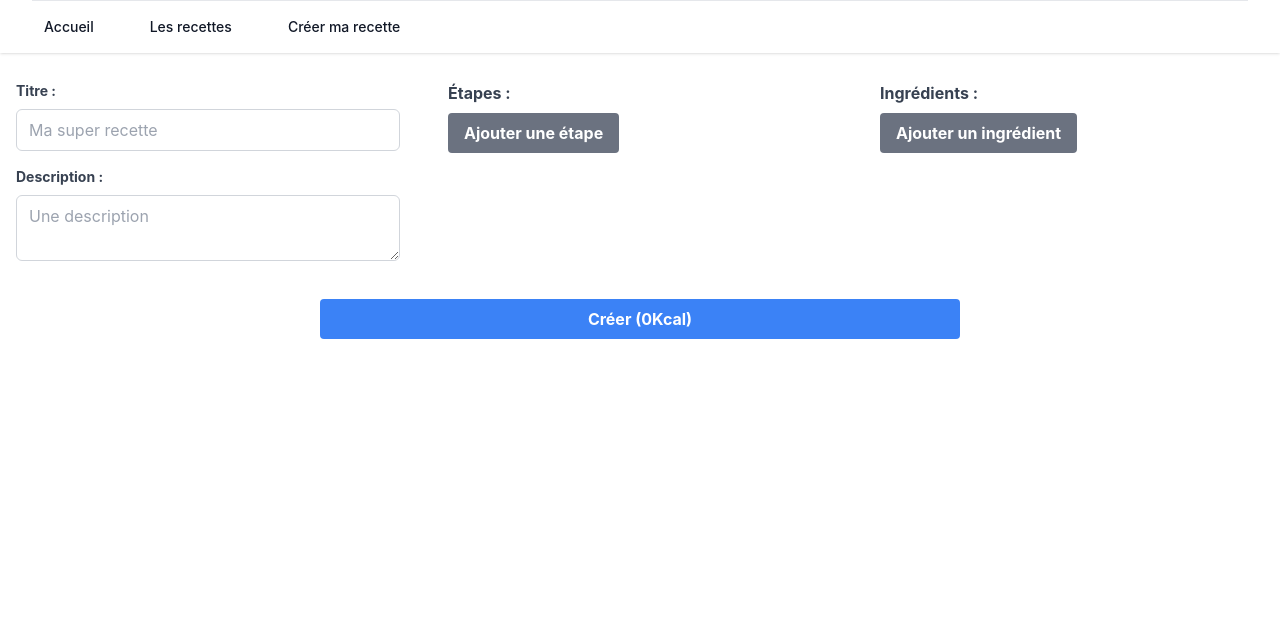
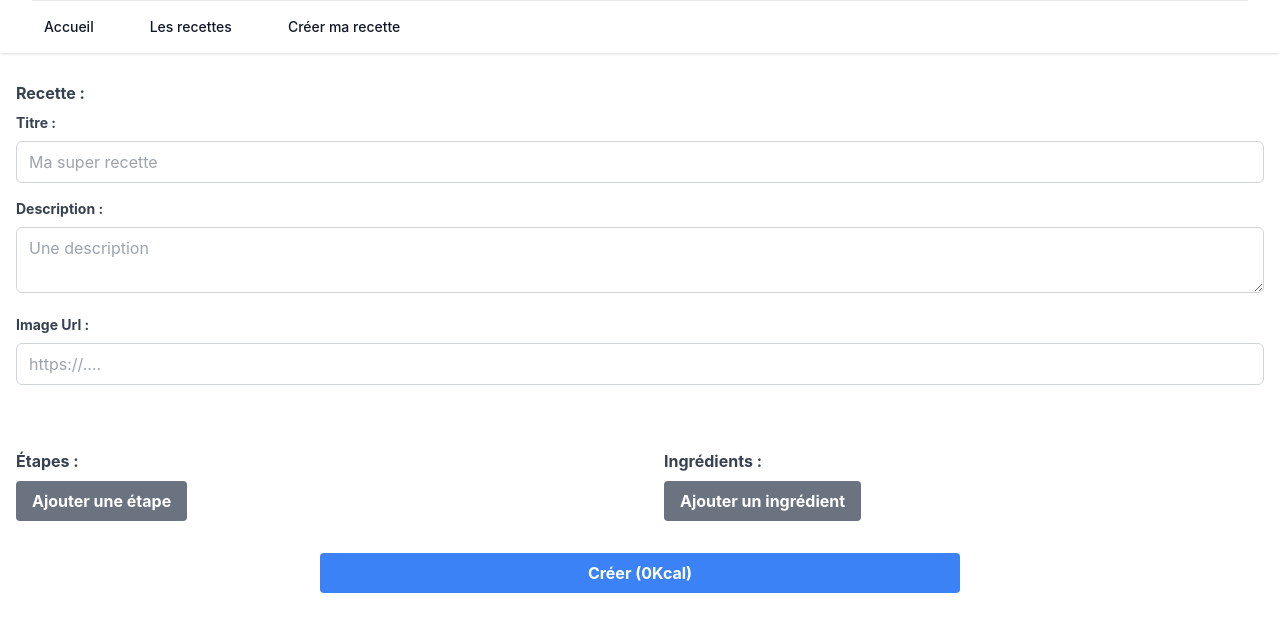
Before and after one commit to YOUPIDOK/challenge-stack-2, a Vue app in the folder client/: page /creer-ma-recette in a window 1280 px wide. Shown: the top 632 px of the page. Built offline with nearby package versions, Linux system fonts and the light colour scheme.

Commit message:
:zap: display recipes

```diff
--- a/client/src/components/RecipeForm.vue
+++ b/client/src/components/RecipeForm.vue
@@ -1,18 +1,25 @@
 <template>
   <form @submit.prevent="handleSubmit" action="" class="mt-3">
-    <div class="grid grid-cols-3 gap-4">
+    <div class="grid grid-cols-1 gap-4">
       <div class="p-4">
+        <div class="mb-4">
+          <label class="block text-gray-700 font-bold mb-2">Recette :</label>
           <div class="mb-4">
             <label class="block text-gray-700 text-sm font-bold mb-2" for="titre">Titre :</label>
             <input required v-model="recipe.title" class="w-full px-3 py-2 border border-gray-300 rounded-md focus:outline-none focus:border-blue-500" type="text" id="titre" placeholder="Ma super recette">
           </div>
-
           <div class="mb-4">
             <label class="block text-gray-700 text-sm font-bold mb-2" for="description">Description :</label>
             <textarea required v-model="recipe.description" class="w-full px-3 py-2 border border-gray-300 rounded-md focus:outline-none focus:border-blue-500" id="description" placeholder="Une description"></textarea>
           </div>
+          <div class="mb-4">
+            <label class="block text-gray-700 text-sm font-bold mb-2" for="description">Image Url :</label>
+            <input required v-model="recipe.image" class="w-full px-3 py-2 border border-gray-300 rounded-md focus:outline-none focus:border-blue-500" type="text" id="image" placeholder="https://....">
+          </div>
+        </div>
       </div>
 
+      <div class="grid grid-cols-1 md:grid-cols-2 gap-4">
         <div class="p-4">
           <div class="mb-4">
             <label class="block text-gray-700 font-bold mb-2">Étapes :</label>
@@ -63,6 +70,7 @@
                 <button type="button" class="ml-2 bg-red-500 hover:bg-red-700 text-white font-bold py-2 px-4 rounded" @click="removeIngredient(index)">Supprimer</button>
               </div>
               <button type="button" id="addIngredient" class="bg-gray-500 hover:bg-gray-700 text-white font-bold py-2 px-4 rounded" @click="addIngredient">Ajouter un ingrédient</button>
+            </div>
           </div>
         </div>
       </div>
--- a/client/src/models/recipe/recipe.ts
+++ b/client/src/models/recipe/recipe.ts
@@ -5,6 +5,7 @@ export interface IRecipe {
   id: string;
   title: string;
   description?: string;
+  image: string;
   author: string;
   publication_date: Date;
   ingredients: IIngredient[];
--- a/client/src/pages/Recipes.vue
+++ b/client/src/pages/Recipes.vue
@@ -13,14 +13,14 @@
       />
     </div>
 
-    <div
-      v-for="recipe in recipes"
-      :key="recipe.id"
-      class="grid grid-cols-1 md:grid-cols-2 lg:grid-cols-3 gap-6"
-    >
-      <div class="bg-white rounded-lg shadow-md">
+    <div class="grid grid-cols-1 md:grid-cols-2 lg:grid-cols-3 gap-6">
+      <div
+        v-for="recipe in filteredRecipes"
+        :key="recipe.id"
+        class="bg-white rounded-lg shadow-md"
+      >
         <img
-          src="https://picsum.photos/200/300"
+          :src="recipe.image"
           alt="Recette 1"
           class="h-40 w-full object-cover rounded-t-lg"
         />
@@ -66,9 +66,9 @@ export default defineComponent({
     });
 
     return {
+      searchQuery,
       recipes,
       filteredRecipes,
-      searchQuery,
     };
   },
   async mounted() {
```
Lines whose indentation alone changed are shown as unchanged.
